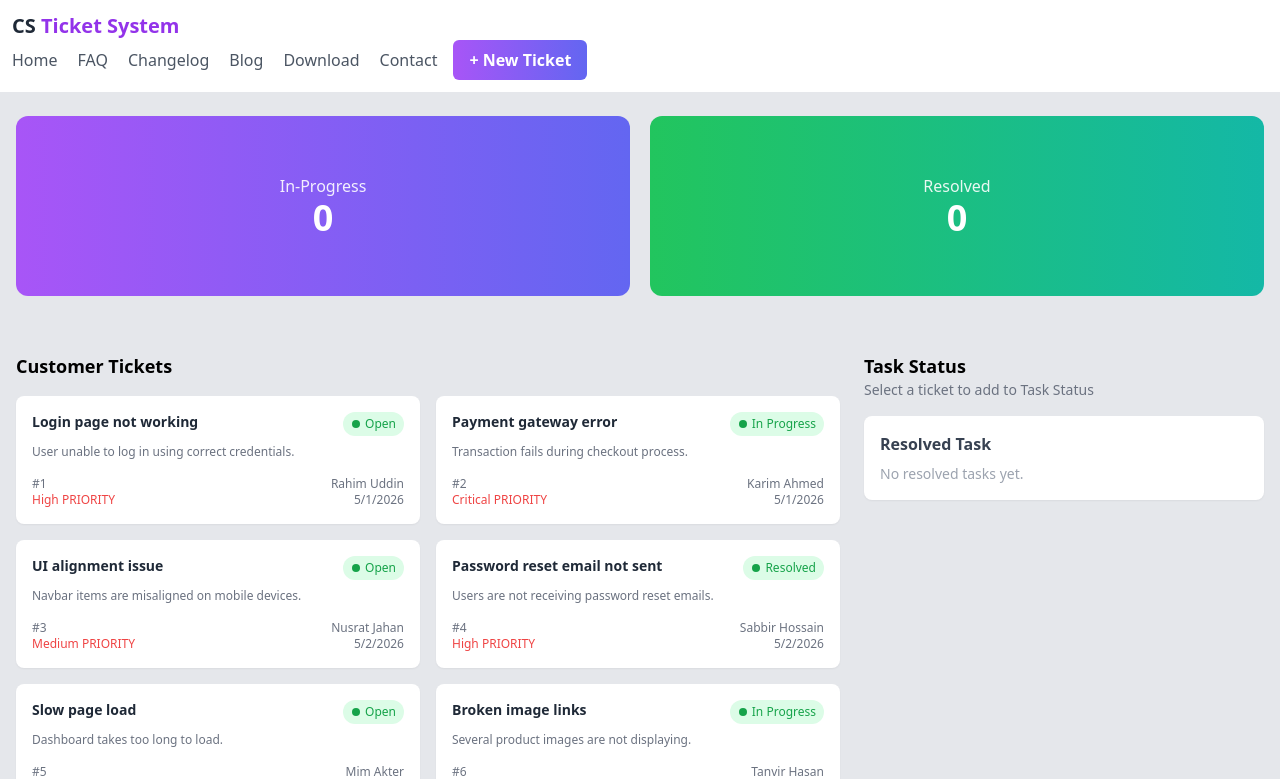
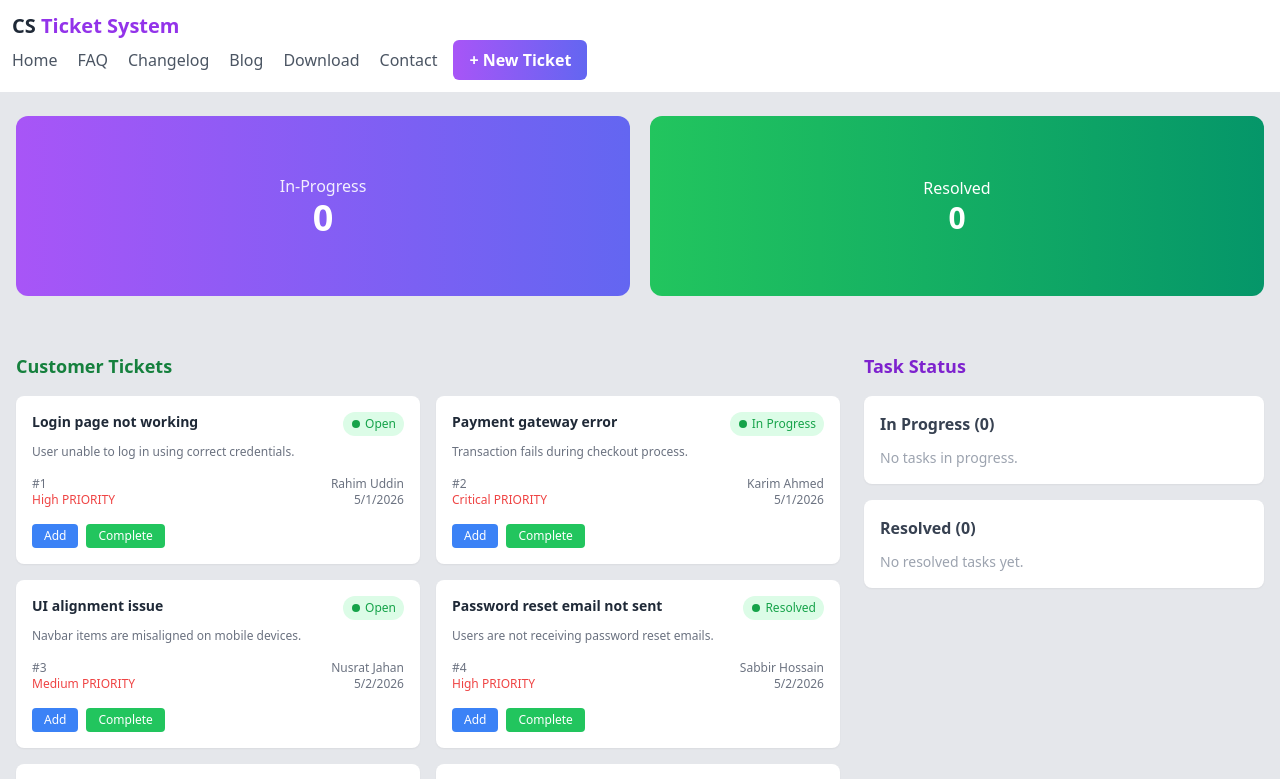
Before and after one commit to JannatJimu/Customer-Support-Zone, a React (Vite) app: page / in a window 1280 px wide. Shown: the top 779 px of the page. Built offline with nearby package versions, Linux system fonts and the light colour scheme.

Commit message:
Implement in-progress to resolved workflow and update task status UI

```diff
--- a/package.json
+++ b/package.json
@@ -15,7 +15,8 @@
     "@tailwindcss/vite": "^4.2.4",
     "daisyui": "^5.5.19",
     "react": "^19.2.5",
-    "react-dom": "^19.2.5"
+    "react-dom": "^19.2.5",
+    "react-toastify": "^11.1.0"
   },
   "devDependencies": {
     "@eslint/js": "^10.0.1",
--- a/src/App.jsx
+++ b/src/App.jsx
@@ -1,31 +1,46 @@
-import { Suspense } from 'react'
+import { Suspense, useMemo, useState } from 'react'
 import './App.css'
 import Banner from './components/Banner/Banner'
-import InProgressCounter from './components/InProgressCounter/InProgressCounter'
 import Navbar from './components/Navbar'
-import ResolveCounter from './components/ResolveCounter/ResolveCounter'
 import Tickets from './components/Tickets/Tickets'
-import CustomerTicketCard from './components/CustomerTicketCard/CustomerTicketCard'
+import { ToastContainer } from 'react-toastify'
+import 'react-toastify/dist/ReactToastify.css'
 
 function App() {
-  const fetchTicket = fetch('./tickets.json')
-    .then(res => res.json())
+
+  const [cart, setCart] = useState([])        // In Progress
+  const [resolved, setResolved] = useState([]) // Resolved
+  const [removedIds, setRemovedIds] = useState([]) // hide from list
+
+  const fetchTicket = useMemo(() => { //useMemo- working for static data.
+    return fetch('./tickets.json').then(res => res.json())
+  }, [])
 
   return (
     <>
-      <Navbar></Navbar>
-      <div className=''>
+      <Navbar />
+
+      <div className='bg-gray-200 min-h-screen'>
+        <Banner
+          inProgressCount={cart.length}
+          resolvedCount={resolved.length}
+        />
+
+        <Suspense fallback={<h3 className='text-center py-10'>Loading...</h3>}>
+          <Tickets
+            fetchTicket={fetchTicket}
+            cart={cart}
+            setCart={setCart}
+            resolved={resolved}
+            setResolved={setResolved}
+            removedIds={removedIds}
+            setRemovedIds={setRemovedIds}
+          />
+        </Suspense>
 
       </div>
-      <div className='bg-gray-200'>
-        <Banner></Banner>
-        <Suspense fallback={<h3>Data is Loading</h3>}>
-          <Tickets fetchTicket={fetchTicket}></Tickets>
-        </Suspense>
-      </div>
-      <CustomerTicketCard></CustomerTicketCard>
 
-
+      <ToastContainer position="top-right" autoClose={2000} />
     </>
   )
 }
--- a/src/components/Banner/Banner.jsx
+++ b/src/components/Banner/Banner.jsx
@@ -1,18 +1,29 @@
-import React from 'react';
-import InProgressCounter from '../InProgressCounter/InProgressCounter';
-import ResolveCounter from '../ResolveCounter/ResolveCounter';
+import React from 'react'
+import InProgressCounter from '../InProgressCounter/InProgressCounter'
 
-const Banner = () => {
+const Banner = ({ inProgressCount, resolvedCount }) => {
     return (
         <div className="max-w-7xl mx-auto px-4 py-4 md:py-6">
 
             <div className="grid grid-cols-1 md:grid-cols-2 gap-5">
-                <InProgressCounter />
-                <ResolveCounter />
+
+                <InProgressCounter count={inProgressCount} />
+
+                <div className="flex flex-col justify-center items-center
+                h-[140px] md:h-[180px] w-full rounded-xl text-white
+                bg-gradient-to-r from-green-500 to-emerald-600">
+
+                    <p>Resolved</p>
+                    <h1 className="text-3xl font-bold">
+                        {resolvedCount}
+                    </h1>
+
+                </div>
+
             </div>
 
         </div>
-    );
-};
+    )
+}
 
-export default Banner;
+export default Banner
--- a/src/components/CustomerTicketCard/CustomerTicketCard.jsx
+++ b/src/components/CustomerTicketCard/CustomerTicketCard.jsx
@@ -1,32 +1,42 @@
-import React from 'react';
-import { FontAwesomeIcon } from '@fortawesome/react-fontawesome';
-import { faCircle } from '@fortawesome/free-solid-svg-icons';
+import React from 'react'
+import { FontAwesomeIcon } from '@fortawesome/react-fontawesome'
+import { faCircle } from '@fortawesome/free-solid-svg-icons'
 
-const CustomerTicketCard = ({ ticket }) => {
-    if (!ticket) return null;
+const CustomerTicketCard = ({
+    ticket,
+    handleInprogressCart,
+    handleComplete,
+    isInCart
+}) => {
 
-    const { id, title, description, customer, priority, status, createdAt } = ticket;
+    if (!ticket) return null
+
+    const { id, title, description, customer, priority, status, createdAt } = ticket
 
     return (
-        <div className="bg-white p-4 rounded-lg shadow-sm hover:shadow-md transition">
+        <div
+            className={`bg-white p-4 rounded-lg shadow-sm hover:shadow-md transition
+            ${isInCart ? "border-2 border-yellow-400" : ""}`}
+        >
 
-            {/* Top Row */}
+            {/* TOP */}
             <div className="flex justify-between items-start">
+
                 <h3 className="font-semibold text-gray-800 text-sm">
                     {title}
                 </h3>
 
-                 <span className="text-xs px-2 py-1 rounded-full bg-green-100 text-green-600 flex items-center gap-1">
+                <span className="text-xs px-2 py-1 rounded-full bg-green-100 text-green-600 flex items-center gap-1">
                     <FontAwesomeIcon icon={faCircle} className="text-[8px]" />
                     {status}
                 </span>
+
             </div>
 
             <p className="text-xs text-gray-500 mt-2">
                 {description}
             </p>
 
-            {/* Bottom Row */}
             <div className="flex justify-between items-center mt-4 text-xs text-gray-500">
 
                 <div>
@@ -38,14 +48,39 @@ const CustomerTicketCard = ({ ticket }) => {
 
                 <div className="text-right">
                     <p>{customer}</p>
-                    <p>
-                        {new Date(createdAt).toLocaleDateString()}
-                    </p>
+                    <p>{new Date(createdAt).toLocaleDateString()}</p>
                 </div>
 
             </div>
+
+            <div className="flex gap-2 mt-4">
+
+                <button
+                    onClick={(e) => {
+                        e.stopPropagation()
+                        handleInprogressCart(ticket)
+                    }}
+                    disabled={isInCart}
+                    className={`text-xs px-3 py-1 rounded text-white
+                    ${isInCart ? "bg-gray-400" : "bg-blue-500 hover:bg-blue-600"}`}
+                >
+                    {isInCart ? "In Progress" : "Add"}
+                </button>
+
+                <button
+                    onClick={(e) => {
+                        e.stopPropagation()
+                        handleComplete(ticket)
+                    }}
+                    className="text-xs px-3 py-1 rounded bg-green-500 text-white hover:bg-green-600"
+                >
+                    Complete
+                </button>
+
+            </div>
+
         </div>
-    );
-};
+    )
+}
 
-export default CustomerTicketCard;
+export default CustomerTicketCard
--- a/src/components/ResolveCounter/ResolveCounter.jsx
+++ b/src/components/ResolveCounter/ResolveCounter.jsx
@@ -1,6 +1,6 @@
 import React from 'react';
 
-const ResolveCounter = () => {
+const ResolveCounter = ({ count }) => {
     return (
         <div className="flex flex-col justify-center items-center
         h-[140px] md:h-[180px] w-full rounded-xl text-white
@@ -11,8 +11,9 @@ const ResolveCounter = () => {
             </p>
 
             <h1 className="text-3xl md:text-4xl font-bold">
-                0
+                {count}
             </h1>
+
         </div>
     );
 };
--- a/src/components/Tickets/Tickets.jsx
+++ b/src/components/Tickets/Tickets.jsx
@@ -1,8 +1,39 @@
-import React, { use } from 'react';
-import CustomerTicketCard from '../CustomerTicketCard/CustomerTicketCard';
+import React, { use } from 'react'
+import CustomerTicketCard from '../CustomerTicketCard/CustomerTicketCard'
+import { toast } from 'react-toastify'
 
-const Tickets = ({ fetchTicket }) => {
-    const tickets = use(fetchTicket);
+const Tickets = ({
+    fetchTicket,
+    cart,
+    setCart,
+    resolved,
+    setResolved
+}) => {
+
+    const tickets = use(fetchTicket)
+
+    const handleInprogressCart = (ticket) => {
+
+        if (cart.find(i => i.id === ticket.id)) {
+            toast.warning("Already in progress!")
+            return
+        }
+
+        setCart(prev => [...prev, ticket])
+        toast.success("Added to In-Progress ✅")
+    }
+
+    // complete task
+    const handleComplete = (ticket) => {
+
+        // remove from cart
+        setCart(prev => prev.filter(i => i.id !== ticket.id))
+
+        // add to resolved
+        setResolved(prev => [...prev, ticket])
+
+        toast.info("Moved to Resolved 🎉")
+    }
 
     return (
         <div className="max-w-[1280px] mx-auto px-4 mt-8 pb-8">
@@ -11,46 +42,108 @@ const Tickets = ({ fetchTicket }) => {
 
                 {/* LEFT SIDE */}
                 <div className="lg:col-span-2">
-                    <h2 className="text-lg font-semibold mb-4">
+
+                    <h2 className="text-lg font-semibold mb-4 text-green-700">
                         Customer Tickets
                     </h2>
 
                     <div className="grid grid-cols-1 md:grid-cols-2 gap-4">
+
                         {
-                            tickets.map(ticket => (
+                            tickets
+                                // REMOVE resolved tickets from left
+                                .filter(t => !resolved.some(r => r.id === t.id))
+                                .map(ticket => (
                                     <CustomerTicketCard
                                         key={ticket.id}
                                         ticket={ticket}
+                                        handleInprogressCart={handleInprogressCart}
+                                        handleComplete={handleComplete}
+                                        isInCart={cart.some(c => c.id === ticket.id)}
                                     />
                                 ))
                         }
+
                     </div>
                 </div>
 
-                {/* RIGHT SIDE */}
-                <div>
-                    <h2 className="text-lg font-semibold">
-                        Task Status
-                    </h2>
+                {/* Right side*/}
+                <div className="space-y-4">
+                    <h3 className='text-lg font-semibold mb-4 text-purple-700'>Task Status</h3>
 
-                    <p className="text-sm text-gray-500 mb-4">
-                        Select a ticket to add to Task Status
+                    {/* IN Progress */}
+                    <div className="bg-white p-4 rounded-lg shadow-sm">
+
+                        <h3 className="font-semibold text-gray-700 mb-3">
+                            In Progress ({cart.length})
+                        </h3>
+
+                        {
+                            cart.length === 0 ? (
+                                <p className="text-sm text-gray-400">
+                                    No tasks in progress.
+                                </p>
+                            ) : (
+                                <div className="space-y-2">
+                                    {cart.map(item => (
+                                        <div
+                                            key={item.id}
+                                            className="flex justify-between items-center border rounded-md p-2 hover:bg-gray-50 transition"
+                                        >
+                                            <p className="text-sm text-gray-700">
+                                                {item.title}
                                             </p>
 
+                                            <button
+                                                onClick={() => handleComplete(item)}
+                                                className="text-xs bg-green-500 hover:bg-green-600 text-white px-2 py-1 rounded"
+                                            >
+                                                Complete
+                                            </button>
+                                        </div>
+                                    ))}
+                                </div>
+                            )
+                        }
+                    </div>
+
+                    {/* RESOLVED */}
                     <div className="bg-white p-4 rounded-lg shadow-sm">
-                        <h3 className="font-semibold text-gray-700">
-                            Resolved Task
+                        <h3 className="font-semibold text-gray-700 mb-3">
+                            Resolved ({resolved.length})
                         </h3>
 
-                        <p className="text-sm text-gray-400 mt-2">
+                        {
+                            resolved.length === 0 ? (
+                                <p className="text-sm text-gray-400">
                                     No resolved tasks yet.
                                 </p>
+                            ) : (
+                                <div className="space-y-2">
+                                    {resolved.map(item => (
+                                        <div
+                                            key={item.id}
+                                            className="flex justify-between items-center border rounded-md p-2 bg-green-50"
+                                        >
+                                            <p className="text-sm text-gray-700 line-through">
+                                                {item.title}
+                                            </p>
+
+                                            <span className="text-xs text-green-600 font-medium">
+                                                Done
+                                            </span>
                                         </div>
+                                    ))}
+                                </div>
+                            )
+                        }
+                    </div>
+
                 </div>
 
             </div>
         </div>
-    );
-};
+    )
+}
 
-export default Tickets;
+export default Tickets
```
Also changed, not shown: src/components/InProgressCounter/InProgressCounter.jsx (+6 -6 lines), 1 other file (tests, documents, lock files or other folders). Lines whose indentation alone changed are shown as unchanged.
